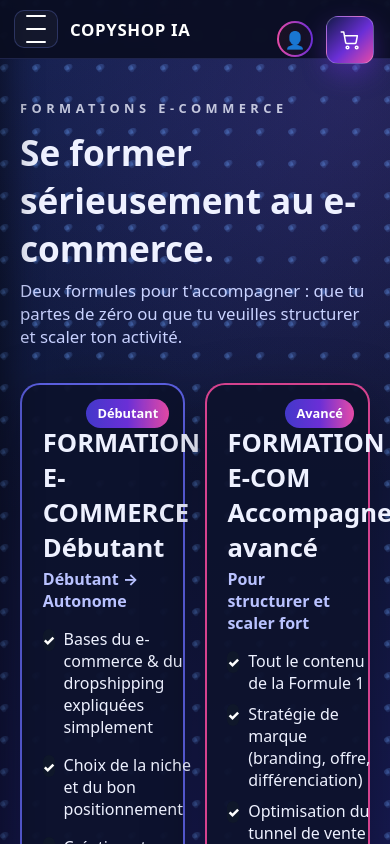
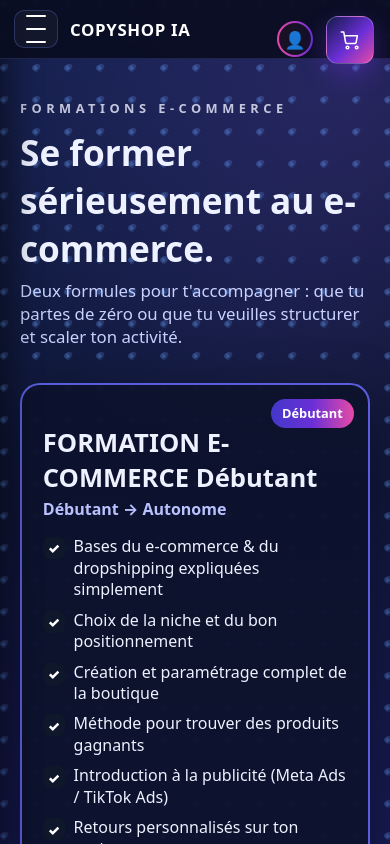
Before and after one commit to Mrfezz/copyshop-ia, a Next.js app: page /formation in a window 390 px wide. Shown: the top 844 px of the page. Built offline with nearby package versions, Linux system fonts and the light colour scheme.

Commit message:
Fix formation mobile: cards stacked + no overflow

```diff
--- a/app/formation/page.tsx
+++ b/app/formation/page.tsx
@@ -1,5 +1,6 @@
 // app/formation/page.tsx
 import Link from "next/link";
+import type { CSSProperties } from "react";
 
 type Formula = {
   title: string;
@@ -15,8 +16,7 @@ type Formula = {
   };
 };
 
-const PRIMARY_GRADIENT =
-  "linear-gradient(90deg,#4338ca,#6a2fd6,#e64aa7)";
+const PRIMARY_GRADIENT = "linear-gradient(90deg,#4338ca,#6a2fd6,#e64aa7)";
 const PRICE_GRADIENT_SOFT =
   "linear-gradient(90deg,#0b0f2a 0%, #4f46e5 65%, #e64aa7 100%)";
 const PRICE_GRADIENT_STRONG =
@@ -77,7 +77,7 @@ function FormulaCard({ f }: { f: Formula }) {
         {f.bullets.map((b) => (
           <li key={b} style={styles.listItem}>
             <span style={styles.check}>✓</span>
-            <span>{b}</span>
+            <span style={styles.listText}>{b}</span>
           </li>
         ))}
       </ul>
@@ -107,30 +107,41 @@ export default function FormationPage() {
         <p style={styles.kicker}>FORMATIONS E-COMMERCE</p>
         <h1 style={styles.heroTitle}>Se former sérieusement au e-commerce.</h1>
         <p style={styles.heroDesc}>
-          Deux formules pour t'accompagner : que tu partes de zéro ou que tu veuilles structurer
-          et scaler ton activité.
+          Deux formules pour t&apos;accompagner : que tu partes de zéro ou que tu
+          veuilles structurer et scaler ton activité.
         </p>
       </section>
 
-      <section style={styles.grid}>
+      {/* ✅ IMPORTANT : classe pour le responsive mobile */}
+      <section className="formationGrid" style={styles.grid}>
         {FORMULAS.map((f) => (
           <FormulaCard key={f.title} f={f} />
         ))}
       </section>
 
       <section style={styles.note}>
-        💡 Pense à la partie administrative (CPF, financement, etc.) avant de communiquer.
-        La mention "CPF éligible" ne doit être utilisée que si ta formation est réellement enregistrée et validée.
+        💡 Pense à la partie administrative (CPF, financement, etc.) avant de
+        communiquer. La mention &quot;CPF éligible&quot; ne doit être utilisée
+        que si ta formation est réellement enregistrée et validée.
       </section>
 
       <div style={{ textAlign: "center", marginTop: 18 }}>
-        <Link href="/" style={styles.linkBack}>← Retour accueil</Link>
+        <Link href="/" style={styles.linkBack}>
+          ← Retour accueil
+        </Link>
       </div>
 
+      {/* ✅ Responsive : 1 bloc sous l’autre sur mobile + petits ajustements */}
       <style>{`
         @media (max-width: 980px){
-          section[data-grid-formation]{
+          .formationGrid{
             grid-template-columns: 1fr !important;
+          }
+        }
+
+        @media (max-width: 520px){
+          .formationGrid{
+            gap: 14px !important;
           }
         }
       `}</style>
@@ -138,7 +149,7 @@ export default function FormationPage() {
   );
 }
 
-const styles: Record<string, React.CSSProperties> = {
+const styles: Record<string, CSSProperties> = {
   page: {
     position: "relative",
     minHeight: "100vh",
@@ -205,6 +216,7 @@ const styles: Record<string, React.CSSProperties> = {
     flexDirection: "column",
     minHeight: 420,
     boxShadow: "0 20px 60px rgba(0,0,0,0.35)",
+    minWidth: 0, // ✅ évite le débordement dans une grid
   },
   tag: {
     position: "absolute",
@@ -217,7 +229,12 @@ const styles: Record<string, React.CSSProperties> = {
     fontSize: "0.8rem",
   },
 
-  cardTitle: { fontSize: "1.6rem", fontWeight: 900, margin: "1.2rem 0 0.2rem" },
+  cardTitle: {
+    fontSize: "1.6rem",
+    fontWeight: 900,
+    margin: "1.2rem 0 0.2rem",
+    overflowWrap: "anywhere", // ✅ pour ne jamais sortir du bloc
+  },
   cardSubtitle: { margin: 0, color: "#b9c2ff", fontWeight: 700 },
 
   list: {
@@ -227,12 +244,19 @@ const styles: Record<string, React.CSSProperties> = {
     display: "grid",
     gap: "0.55rem",
     flex: 1,
+    minWidth: 0,
   },
   listItem: {
     display: "flex",
     gap: "0.55rem",
     alignItems: "flex-start",
     fontSize: "1rem",
+    minWidth: 0,
+  },
+  listText: {
+    minWidth: 0,
+    overflowWrap: "anywhere",
+    lineHeight: 1.35,
   },
   check: {
     width: 22,
@@ -246,6 +270,7 @@ const styles: Record<string, React.CSSProperties> = {
     fontWeight: 900,
     fontSize: "0.85rem",
     marginTop: 1,
+    flex: "0 0 auto",
   },
 
   priceBar: {
```
